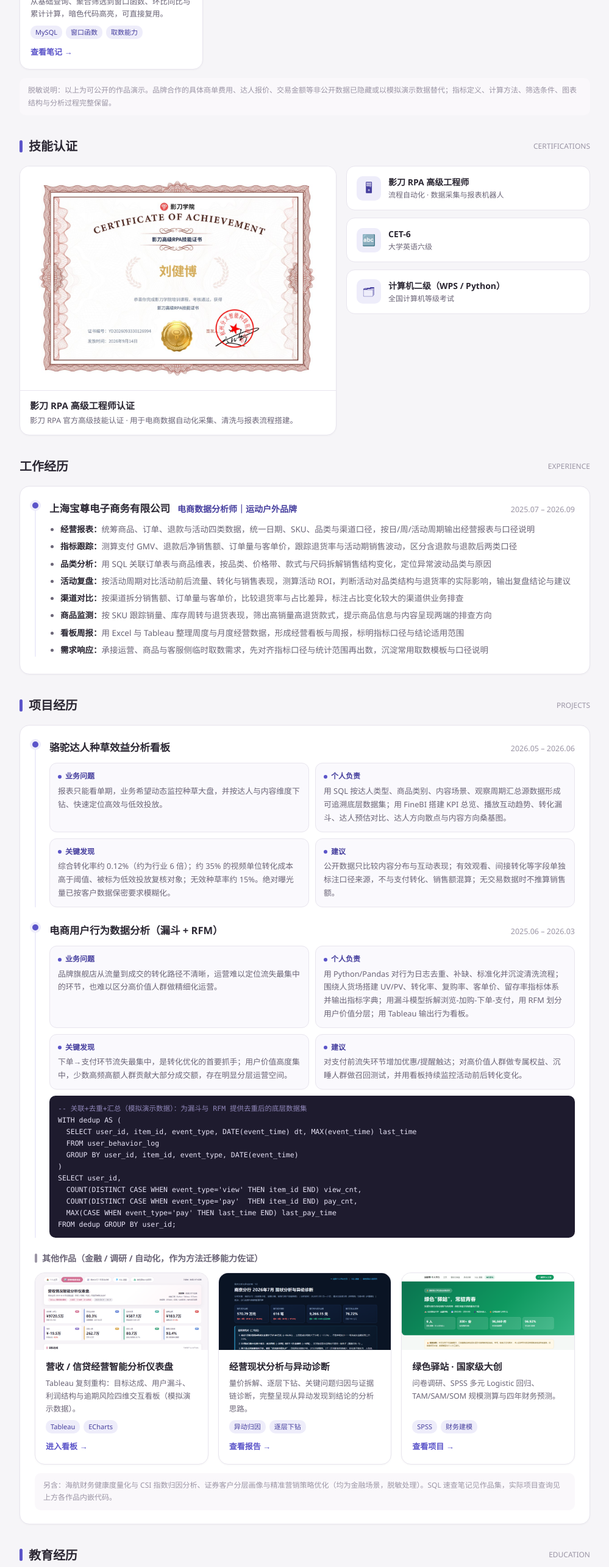
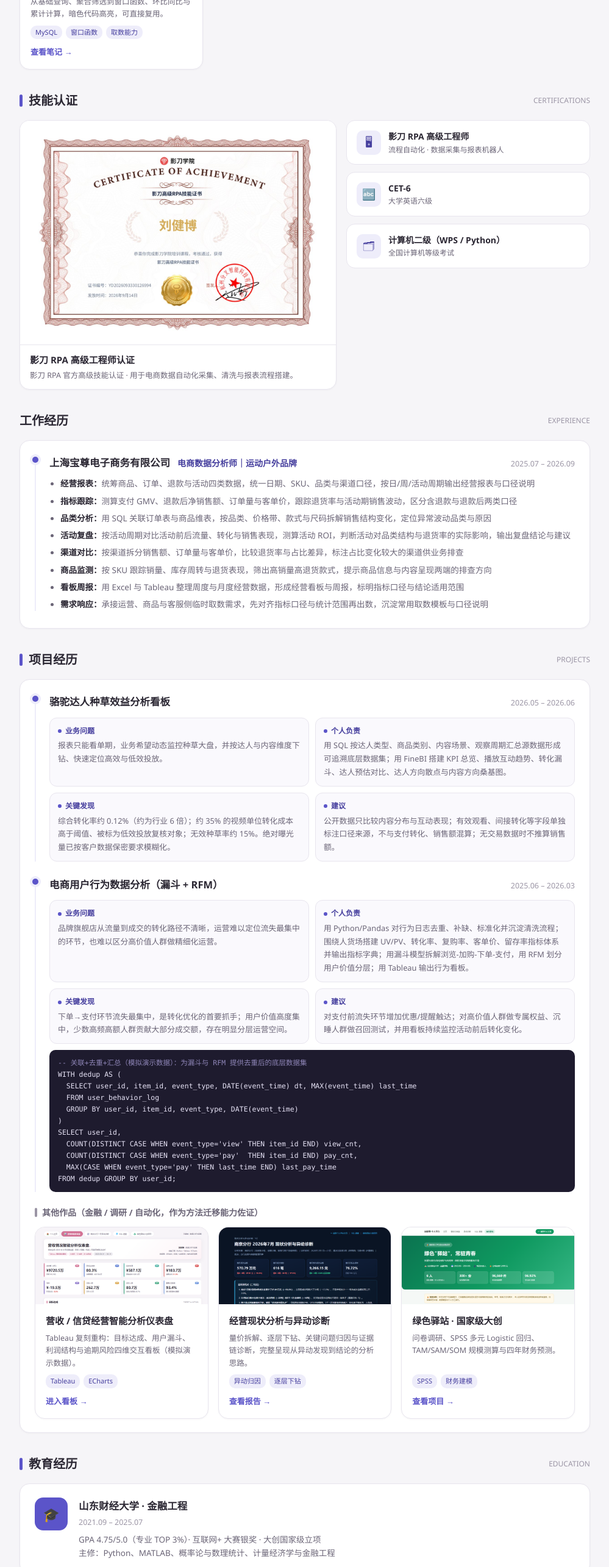
Before and after one commit to OI-CTFsky/revenue-dashboard, a plain HTML site: page index.html in a window 1280 px wide. Shown: the part 1580-4150 px from the top of the page at 61% size, without its empty margins (140-1139 px from the left). Drawn offline with Linux system fonts and the light colour scheme.

Commit message:
删除主页两处脱敏提示（作品集说明、其他作品另含）

```diff
--- a/index.html
+++ b/index.html
@@ -249,7 +249,6 @@
         </div>
       </a>
     </div>
-    <p class="disc">脱敏说明：以上为可公开的作品演示。品牌合作的具体商单费用、达人报价、交易金额等非公开数据已隐藏或以模拟演示数据替代；指标定义、计算方法、筛选条件、图表结构与分析过程完整保留。</p>
   </section>
 
   <section id="certs">
@@ -349,7 +348,6 @@
             <div class="body"><h3>绿色驿站 · 国家级大创</h3><p>问卷调研、SPSS 多元 Logistic 回归、TAM/SAM/SOM 规模测算与四年财务预测。</p><div class="meta"><span>SPSS</span><span>财务建模</span></div><span class="go">查看项目 →</span></div>
           </a>
         </div>
-        <p class="disc">另含：海航财务健康度量化与 CSI 指数归因分析、证券客户分层画像与精准营销策略优化（均为金融场景，脱敏处理）。SQL 速查笔记见作品集，实际项目查询见上方各作品内嵌代码。</p>
       </div>
     </div>
   </section>
```
